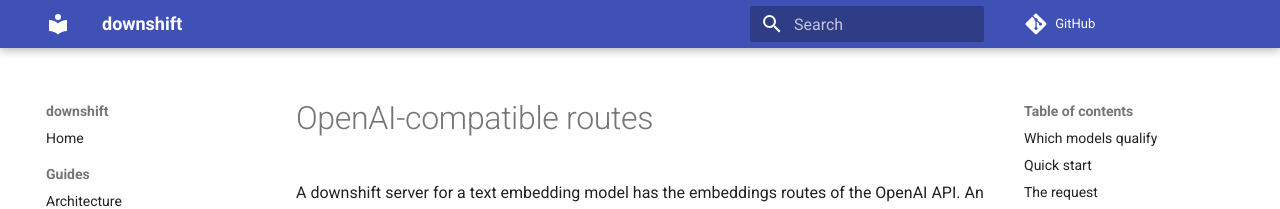
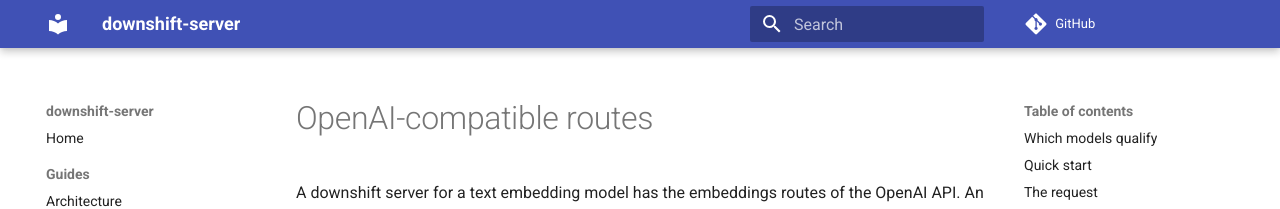
Before and after one commit to uNRealCoder/downshift-server, an MkDocs documentation site: the page built from docs/openai.md, in a window 1280 px wide. Shown: the top 209 px of the page. Built offline with MkDocs 1.6.1 and Material for MkDocs 9.7.7, drawn with Linux system fonts in a browser that asks for light colours; comment, search, counter and statistics services are not loaded.

Commit message:
docs: set the site title to downshift-server [skip ci]
Co-Authored-By: Claude Sonnet 5.5 <noreply@anthropic.com>
Claude-Session: https://claude.ai/code/session_01M1WpmYZxmDGzxz6yXYotCU

```diff
--- a/mkdocs.yml
+++ b/mkdocs.yml
@@ -1,4 +1,4 @@
-site_name: downshift
+site_name: downshift-server
 site_description: Serve PyTorch models over HTTP through ONNX Runtime, with an export check.
 repo_url: https://github.com/uNRealCoder/downshift-server
 edit_uri: edit/main/docs/
```
